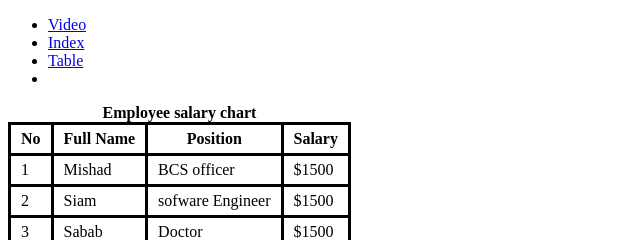
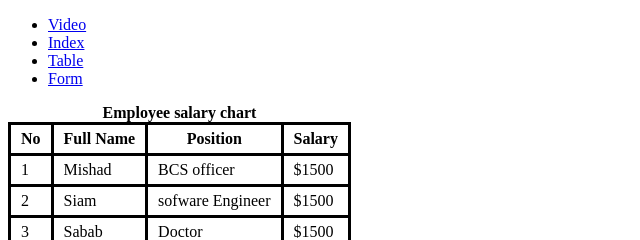
Before and after one commit to SymoonSIAM08/html5-intro, a plain HTML site: page table.html in a window 1280 px wide. Shown: the top 240 px of the page, 0-640 px from the left. Drawn offline with Linux system fonts and the light colour scheme.

Commit message:
nev again

```diff
--- a/table.html
+++ b/table.html
@@ -24,7 +24,7 @@
                 <li><a href="video.html">Video</a></li>
                 <li><a href="index.html">Index</a></li>
                 <li><a href="table.html">Table</a></li>
-                <li><a href="form.html"></a></li>
+                <li><a href="form.html">Form</a></li>
             </ul>
         </nav>
 
```
